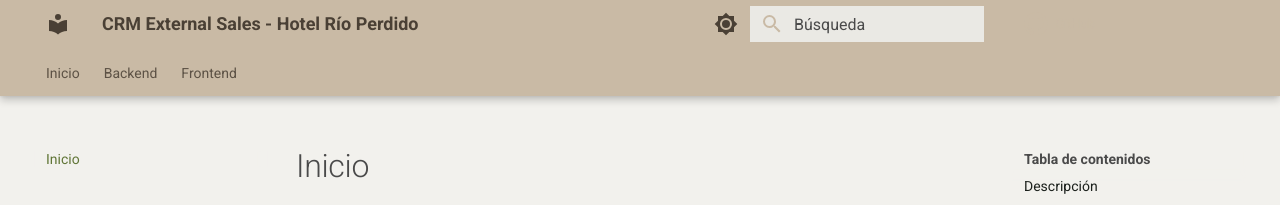
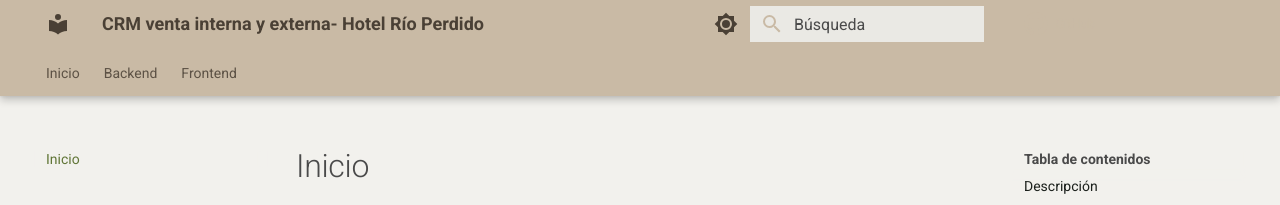
Before and after one commit to CRM-External-Sales/crm-external-sales-docs, an MkDocs documentation site: the page built from docs/index.md, in a window 1280 px wide. Shown: the top 205 px of the page. Built offline with MkDocs 1.6.1 and Material for MkDocs 9.7.7, drawn with Linux system fonts in a browser that asks for light colours; comment, search, counter and statistics services are not loaded.

Commit message:
Update site name in mkdocs configuration

```diff
--- a/mkdocs.yml
+++ b/mkdocs.yml
@@ -1,7 +1,6 @@
 
-site_name: CRM External Sales - Hotel Río Perdido
+site_name: CRM venta interna y externa- Hotel Río Perdido
 site_description: Manual técnico del CRM de ventas internas y externas .
-site_author: Equipo CRM
 copyright: Copyright &copy; 2026 CRM External Sales
 
 repo_url: https://github.com/CRM-External-Sales/crm-external-sales-docs.git
```
